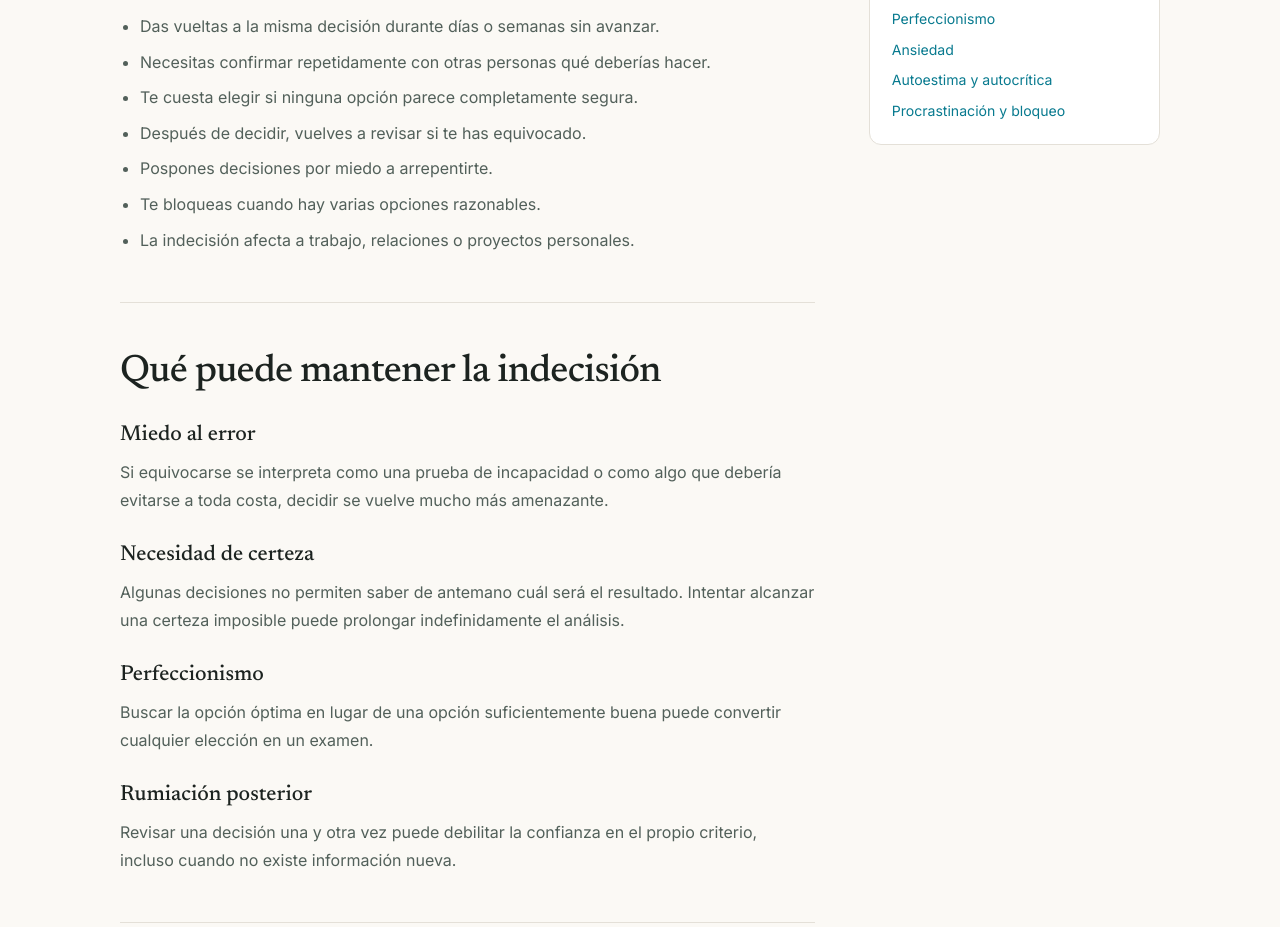
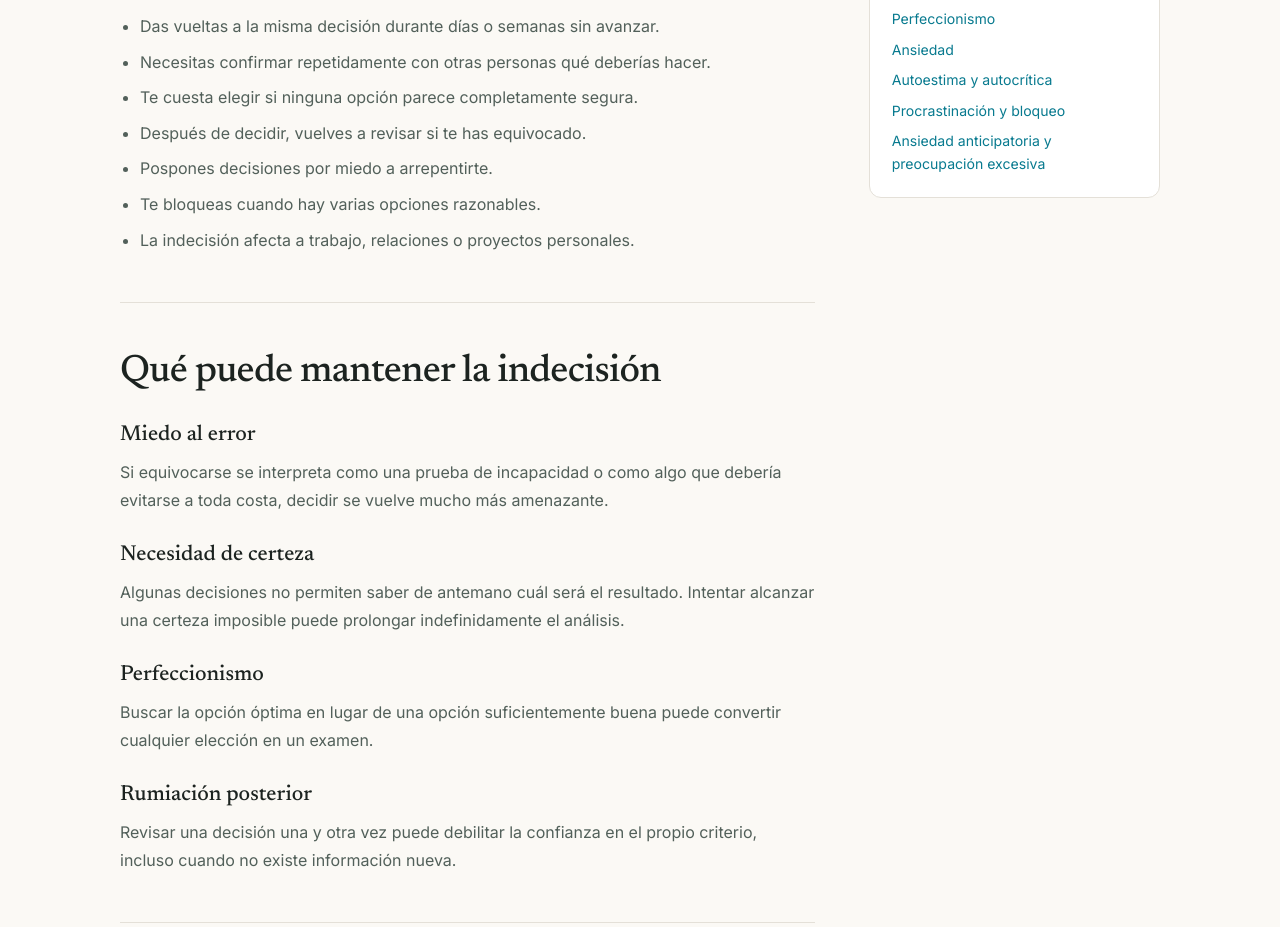
Before and after one commit to carolinasanchezgirona/Portfolio-Carolina, a Next.js app: page /toma-de-decisiones-e-indecision in a window 1280 px wide. Shown: the part 1080-2007 px from the top of the page. Built offline with nearby package versions, Linux system fonts and the light colour scheme.

Commit message:
SEO: link anticipatory anxiety page

```diff
--- a/app/toma-de-decisiones-e-indecision/page.tsx
+++ b/app/toma-de-decisiones-e-indecision/page.tsx
@@ -48,7 +48,8 @@ export default function DecisionMakingPage() {
         <aside className="seo-sidebar" aria-label="Información práctica">
           <div className="seo-card"><h2>Sesión de psicología</h2><ul className="seo-facts"><li><span>Duración</span><strong>60 minutos</strong></li><li><span>Tarifa</span><strong>60 €</strong></li><li><span>Modalidad</span><strong>Presencial y online</strong></li><li><span>Pacientes</span><strong>Adultos</strong></li></ul><a className="editorial-btn editorial-btn-primary" href="/cita/">Consultar disponibilidad</a></div>
           <div className="seo-card"><h3>Áreas relacionadas</h3><div className="seo-related"><a href="/rumiacion-y-pensamientos-repetitivos/">Rumiación</a><a href="/perfeccionismo-y-autoexigencia/">Perfeccionismo</a><a href="/ansiedad/">Ansiedad</a><a href="/autoestima-y-autocritica/">Autoestima y autocrítica</a>
-              <a href="/procrastinacion-y-bloqueo/">Procrastinación y bloqueo</a></div></div>
+              <a href="/procrastinacion-y-bloqueo/">Procrastinación y bloqueo</a>
+              <a href="/ansiedad-anticipatoria-y-preocupacion-excesiva/">Ansiedad anticipatoria y preocupación excesiva</a></div></div>
         </aside>
       </div>
       <section className="editorial-section seo-authority"><div className="editorial-wrap seo-authority-grid"><div><p className="editorial-section-eyebrow">Profesional responsable</p><h2>Carolina Sánchez Girona</h2><p className="editorial-role">Psicóloga General Sanitaria · Neuropsicóloga</p></div><div className="seo-authority-copy"><p>Trabajo con adultos en ansiedad, rumiación, autoexigencia, límites y toma de decisiones desde una formulación clínica individualizada.</p><div className="seo-authority-links"><a href="/sobre-mi/">Conocer mi trayectoria profesional →</a><a href="/psicologia/">Ver Psicología General Sanitaria →</a></div></div></div></section>
```
